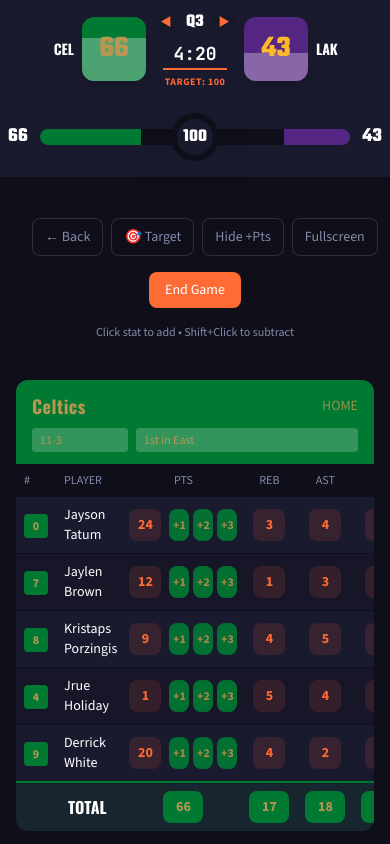
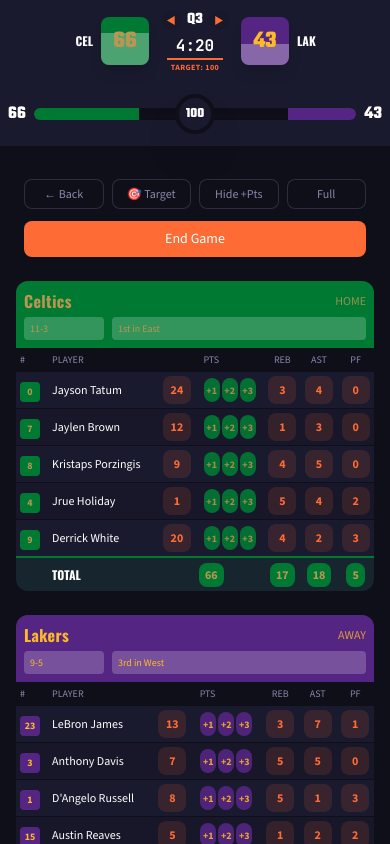
Before and after one commit to grayhaven7/scorebug, a React (Vite) app: page / in a window 390 px wide. Both pictures are taken after a click on the button "Resume Game". Shown: the top 844 px of the page. Built offline with nearby package versions, Linux system fonts and the light colour scheme.

Commit message:
Update GamePage and TargetScoreBar components for enhanced responsiveness and styling. Adjust padding, font sizes, and layout for better usability across devices. Introduce a new breakpoint variable in CSS for improved design consistency.

```diff
--- a/src/components/TargetScoreBar.tsx
+++ b/src/components/TargetScoreBar.tsx
@@ -22,10 +22,10 @@
   const awayPercent = Math.min(100, (awayScore / targetScore) * 100);
 
   return (
-    <div className="flex flex-row items-center w-full max-w-2xl px-2 md:px-4 py-3 md:py-4">
+    <div className="flex flex-row items-center w-full max-w-2xl px-2 md:px-4 py-2 md:py-4">
       {/* Home Score (Left) */}
       <div
-        className="text-xl md:text-2xl font-bold mr-3 md:mr-4"
+        className="text-lg md:text-2xl font-bold mr-2 md:mr-4"
         style={{
           fontFamily: theme.numberFont,
           color: theme.textColor
@@ -38,7 +38,7 @@
       <div className="flex-1 relative flex items-center justify-center">
         {/* Background Bar */}
         <div
-          className="absolute inset-x-0 h-4 md:h-6 rounded-full overflow-hidden flex flex-row shadow-inner"
+          className="absolute inset-x-0 h-3 md:h-6 rounded-full overflow-hidden flex flex-row shadow-inner"
           style={{ backgroundColor: theme.backgroundColor }}
         >
           {/* Left Half (Home) */}
@@ -68,7 +68,7 @@
 
         {/* Center Target Marker */}
         <div
-          className="relative z-10 w-12 h-12 md:w-16 md:h-16 rounded-full border-[6px] flex items-center justify-center font-bold text-lg md:text-xl shadow-2xl transition-all hover:scale-110"
+          className="relative z-10 w-10 h-10 md:w-16 md:h-16 rounded-full border-[4px] md:border-[6px] flex items-center justify-center font-bold text-sm md:text-xl shadow-2xl transition-all hover:scale-110"
           style={{
             backgroundColor: theme.secondaryBackground,
             borderColor: theme.backgroundColor,
@@ -82,7 +82,7 @@
 
       {/* Away Score (Right) */}
       <div
-        className="text-xl md:text-2xl font-bold ml-3 md:ml-4"
+        className="text-lg md:text-2xl font-bold ml-2 md:ml-4"
         style={{
           fontFamily: theme.numberFont,
           color: theme.textColor
--- a/src/index.css
+++ b/src/index.css
@@ -1,6 +1,7 @@
 @import "tailwindcss";
 
 @theme {
+  --breakpoint-xs: 475px;
   --font-display: 'Oswald', sans-serif;
   --font-body: 'Source Sans 3', sans-serif;
   --font-mono: 'JetBrains Mono', monospace;
--- a/src/pages/GamePage.tsx
+++ b/src/pages/GamePage.tsx
@@ -130,20 +130,20 @@
     >
       {/* Team Header */}
       <div
-        className="px-4 py-3"
+        className="px-2 md:px-4 py-2 md:py-3"
         style={{
           backgroundColor: team.primaryColor,
           color: team.secondaryColor,
         }}
       >
-        <div className="flex items-center gap-3 mb-2">
+        <div className="flex items-center gap-2 md:gap-3 mb-1 md:mb-2">
           <span
-            className="text-lg font-bold tracking-wide truncate"
+            className="text-base md:text-lg font-bold tracking-wide truncate"
             style={{ fontFamily: currentTheme.headerFont }}
           >
             {team.teamName}
           </span>
-          <span className="ml-auto text-sm opacity-80">
+          <span className="ml-auto text-xs md:text-sm opacity-80">
             {isHome ? 'HOME' : 'AWAY'}
           </span>
         </div>
@@ -152,18 +152,18 @@
         <div className="flex gap-2">
           <input
             type="text"
-            placeholder="Record (e.g. 11-3)"
+            placeholder="Record"
             value={team.record || ''}
             onChange={(e) => updateTeamDetails(teamType, 'record', e.target.value)}
-            className="w-24 px-2 py-1 text-xs rounded bg-white/20 border-transparent focus:bg-white/30 focus:outline-none placeholder-white/50"
+            className="w-20 md:w-24 px-1.5 md:px-2 py-1 text-[10px] md:text-xs rounded bg-white/20 border-transparent focus:bg-white/30 focus:outline-none placeholder-white/50"
             style={{ color: team.secondaryColor }}
           />
           <input
             type="text"
-            placeholder="Standing (e.g. 1st)"
+            placeholder="Standing"
             value={team.standing || ''}
             onChange={(e) => updateTeamDetails(teamType, 'standing', e.target.value)}
-            className="flex-1 px-2 py-1 text-xs rounded bg-white/20 border-transparent focus:bg-white/30 focus:outline-none placeholder-white/50"
+            className="flex-1 px-1.5 md:px-2 py-1 text-[10px] md:text-xs rounded bg-white/20 border-transparent focus:bg-white/30 focus:outline-none placeholder-white/50"
             style={{ color: team.secondaryColor }}
           />
         </div>
@@ -175,13 +175,13 @@
           <thead>
             <tr style={{ backgroundColor: currentTheme.backgroundColor }}>
               <th
-                className="px-2 md:px-3 py-2 text-left text-xs font-medium"
+                className="px-1 md:px-3 py-1 md:py-2 text-left text-[10px] md:text-xs font-medium w-8"
                 style={{ color: currentTheme.textSecondary }}
               >
                 #
               </th>
               <th
-                className="px-2 md:px-3 py-2 text-left text-xs font-medium"
+                className="px-1 md:px-3 py-1 md:py-2 text-left text-[10px] md:text-xs font-medium min-w-[80px]"
                 style={{ color: currentTheme.textSecondary }}
               >
                 PLAYER
@@ -190,10 +190,10 @@
                 <th
                   key={stat}
                   colSpan={stat === 'points' && settings.scoreboardConfig.showQuickPoints ? 2 : 1}
-                  className="px-2 md:px-3 py-2 text-center text-xs font-medium"
+                  className="px-1 md:px-3 py-1 md:py-2 text-center text-[10px] md:text-xs font-medium"
                   style={{ color: currentTheme.textSecondary }}
                 >
-                  {statLabels[stat]}
+                  {statLabels[stat].slice(0, 3)}
                 </th>
               ))}
             </tr>
@@ -211,9 +211,9 @@
                       : currentTheme.backgroundColor + '40',
                 }}
               >
-                <td className="px-2 md:px-3 py-2">
+                <td className="px-1 md:px-3 py-1 md:py-2">
                   <span
-                    className="inline-block w-6 md:w-8 h-6 rounded text-center text-xs font-bold leading-6"
+                    className="inline-block w-5 h-5 md:w-8 md:h-6 rounded text-center text-[10px] md:text-xs font-bold leading-5 md:leading-6"
                     style={{
                       backgroundColor: team.primaryColor,
                       color: team.secondaryColor,
@@ -222,16 +222,16 @@
                     {player.jerseyNumber}
                   </span>
                 </td>
-                <td className="px-2 md:px-3 py-2 font-medium text-sm">{player.playerName}</td>
+                <td className="px-1 md:px-3 py-1 md:py-2 font-medium text-xs md:text-sm truncate max-w-[100px]">{player.playerName}</td>
                 {enabledStats.map(stat => {
                   const cellId = `${teamType}-${player.playerId}-${stat}`;
                   const value = player[stat as keyof PlayerGameStats];
                   return (
                     <>
-                      <td key={stat} className="px-1 md:px-2 py-2 text-center">
+                      <td key={stat} className="px-0.5 md:px-2 py-1 md:py-2 text-center">
                         <button
                           onClick={e => handleStatClick(teamType, player.playerId, stat as keyof PlayerGameStats, e)}
-                          className={`w-8 md:w-10 h-8 rounded font-bold text-sm transition-all hover:scale-110 cursor-pointer ${
+                          className={`w-7 h-7 md:w-10 md:h-8 rounded font-bold text-xs md:text-sm transition-all hover:scale-110 cursor-pointer ${
                             animatingCell === cellId ? 'stat-pop' : ''
                           }`}
                           style={{
@@ -245,13 +245,13 @@
                         </button>
                       </td>
                       {stat === 'points' && settings.scoreboardConfig.showQuickPoints && (
-                        <td className="px-1 py-2 text-center w-20 md:w-24">
-                          <div className="flex gap-1 justify-center">
+                        <td className="px-0.5 py-1 md:py-2 text-center min-w-[60px] md:w-24">
+                          <div className="flex gap-0.5 md:gap-1 justify-center">
                             {[1, 2, 3].map(pts => (
                               <button
                                 key={pts}
                                 onClick={() => updatePlayerStat(teamType, player.playerId, 'points', pts)}
-                                className="w-5 md:w-6 h-8 rounded text-xs font-bold transition-all hover:scale-110 hover:brightness-110"
+                                className="w-4 h-6 md:w-6 md:h-8 rounded text-[10px] md:text-xs font-bold transition-all hover:scale-110 hover:brightness-110 flex items-center justify-center"
                                 style={{
                                   backgroundColor: team.primaryColor,
                                   color: team.secondaryColor,
@@ -278,14 +278,14 @@
                 backgroundColor: team.primaryColor + '20',
               }}
             >
-              <td className="px-3 py-2"></td>
-              <td className="px-3 py-2" style={{ fontFamily: currentTheme.headerFont }}>
+              <td className="px-1 md:px-3 py-1 md:py-2"></td>
+              <td className="px-1 md:px-3 py-1 md:py-2 text-xs md:text-sm" style={{ fontFamily: currentTheme.headerFont }}>
                 TOTAL
               </td>
               {enabledStats.map(stat => (
-                <td key={stat} colSpan={stat === 'points' && settings.scoreboardConfig.showQuickPoints ? 2 : 1} className="px-2 py-2 text-center">
+                <td key={stat} colSpan={stat === 'points' && settings.scoreboardConfig.showQuickPoints ? 2 : 1} className="px-0.5 md:px-2 py-1 md:py-2 text-center">
                   <span
-                    className="inline-block w-10 h-8 leading-8 rounded font-bold text-sm"
+                    className="inline-block px-1.5 md:px-0 md:w-10 h-6 md:h-8 leading-6 md:leading-8 rounded font-bold text-xs md:text-sm"
                     style={{
                       backgroundColor: team.primaryColor,
                       color: team.secondaryColor,
@@ -304,10 +304,10 @@
   );
 
   const renderScoreboard = () => (
-    <div className="max-w-7xl mx-auto px-2 sm:px-4">
-      <div className="flex items-center justify-between py-2 sm:py-4 md:py-8">
+    <div className="max-w-7xl mx-auto px-2 sm:px-4 w-full">
+      <div className="flex items-center justify-between py-2 sm:py-4 md:py-8 gap-2">
         {/* Home Team Score */}
-        <div className="flex items-center gap-2 sm:gap-4 md:gap-8 flex-1 justify-end">
+        <div className="flex items-center gap-2 sm:gap-4 md:gap-8 flex-1 justify-end min-w-0">
           <div className="hidden sm:block text-right max-w-[80px] sm:max-w-[150px] md:max-w-xs overflow-hidden">
             <p
               className="text-sm sm:text-lg md:text-3xl font-bold truncate tracking-tight text-right"
@@ -320,16 +320,16 @@
             </p>
           </div>
           {/* Mobile Team Name (condensed) */}
-          <div className="sm:hidden">
+          <div className="sm:hidden min-w-0 shrink">
             <p
-              className="text-sm font-bold text-right"
+              className="text-xs xs:text-sm font-bold text-right truncate"
               style={{ fontFamily: currentTheme.headerFont }}
             >
               {homeTeam.teamName.slice(0, 3).toUpperCase()}
             </p>
           </div>
           <div
-            className="w-16 h-16 sm:w-20 sm:h-20 md:w-32 md:h-32 rounded-xl sm:rounded-2xl flex flex-col items-center justify-center relative overflow-hidden shadow-lg shrink-0"
+            className="w-12 h-12 xs:w-16 xs:h-16 sm:w-20 sm:h-20 md:w-32 md:h-32 rounded-lg sm:rounded-2xl flex flex-col items-center justify-center relative overflow-hidden shadow-lg shrink-0"
             style={{ backgroundColor: homeTeam.primaryColor }}
           >
             {currentGame.targetScore && (
@@ -339,7 +339,7 @@
               />
             )}
             <span
-              className="text-3xl sm:text-4xl md:text-7xl font-black relative z-10"
+              className="text-2xl xs:text-3xl sm:text-4xl md:text-7xl font-black relative z-10 leading-none"
               style={{
                 color: homeTeam.secondaryColor,
                 fontFamily: currentTheme.numberFont,
@@ -352,34 +352,34 @@
 
           {/* Center - Quarter & Time */}
         {(settings.scoreboardConfig.showQuarter || settings.scoreboardConfig.showTimer) && (
-          <div className="text-center flex flex-col items-center mx-2 sm:mx-4 md:mx-8 shrink-0">
+          <div className="text-center flex flex-col items-center mx-1 xs:mx-2 sm:mx-4 md:mx-8 shrink-0">
             {settings.scoreboardConfig.showQuarter && (
-              <div className="flex items-center gap-1 sm:gap-2 md:gap-4 mb-1 sm:mb-2">
+              <div className="flex items-center gap-1 sm:gap-2 md:gap-4 mb-0.5 sm:mb-2">
                 <button
                   onClick={() => handleQuarterChange(-1)}
-                  className="w-6 h-6 sm:w-8 sm:h-8 md:w-10 md:h-10 rounded-full transition-all hover:scale-110 flex items-center justify-center bg-black/5 hover:bg-black/10"
+                  className="w-5 h-5 xs:w-6 xs:h-6 sm:w-8 sm:h-8 md:w-10 md:h-10 rounded-full transition-all hover:scale-110 flex items-center justify-center bg-black/5 hover:bg-black/10"
                   style={{
                     color: currentTheme.accentColor,
                   }}
                   disabled={quarter <= 1}
                 >
-                  <span className="text-xs sm:text-sm md:text-lg">◀</span>
+                  <span className="text-[10px] xs:text-xs sm:text-sm md:text-lg">◀</span>
                 </button>
                 <span
-                  className="text-lg sm:text-2xl md:text-4xl font-black px-1 sm:px-2 md:px-4 min-w-[2.5ch] sm:min-w-[3ch]"
+                  className="text-base xs:text-lg sm:text-2xl md:text-4xl font-black px-0.5 sm:px-2 md:px-4 min-w-[2ch] sm:min-w-[3ch]"
                   style={{ fontFamily: currentTheme.numberFont }}
                 >
                   Q{quarter}
                 </span>
                 <button
                   onClick={() => handleQuarterChange(1)}
-                  className="w-6 h-6 sm:w-8 sm:h-8 md:w-10 md:h-10 rounded-full transition-all hover:scale-110 flex items-center justify-center bg-black/5 hover:bg-black/10"
+                  className="w-5 h-5 xs:w-6 xs:h-6 sm:w-8 sm:h-8 md:w-10 md:h-10 rounded-full transition-all hover:scale-110 flex items-center justify-center bg-black/5 hover:bg-black/10"
                   style={{
                     color: currentTheme.accentColor,
                   }}
                   disabled={quarter >= 4}
                 >
-                  <span className="text-xs sm:text-sm md:text-lg">▶</span>
+                  <span className="text-[10px] xs:text-xs sm:text-sm md:text-lg">▶</span>
                 </button>
               </div>
             )}
@@ -388,7 +388,7 @@
                 type="text"
                 value={timeRemaining}
                 onChange={e => updateCurrentGame({ timeRemaining: e.target.value })}
-                className="w-16 sm:w-24 md:w-32 text-center bg-transparent border-b-2 text-lg sm:text-xl md:text-3xl font-mono focus:outline-none font-bold"
+                className="w-14 xs:w-16 sm:w-24 md:w-32 text-center bg-transparent border-b-2 text-base xs:text-lg sm:text-xl md:text-3xl font-mono focus:outline-none font-bold"
                 style={{
                   borderColor: currentTheme.accentColor,
                   color: currentTheme.textColor,
@@ -396,7 +396,7 @@
               />
             )}
             {currentGame.targetScore && (
-              <div className="text-[10px] sm:text-xs md:text-sm font-bold mt-1 sm:mt-2 whitespace-nowrap uppercase tracking-wider" style={{ color: currentTheme.accentColor }}>
+              <div className="text-[8px] xs:text-[10px] sm:text-xs md:text-sm font-bold mt-0.5 sm:mt-2 whitespace-nowrap uppercase tracking-wider" style={{ color: currentTheme.accentColor }}>
                 TARGET: {currentGame.targetScore}
               </div>
             )}
@@ -404,9 +404,9 @@
         )}
 
         {/* Away Team Score */}
-        <div className="flex items-center gap-2 sm:gap-4 md:gap-8 flex-1 justify-start">
+        <div className="flex items-center gap-2 sm:gap-4 md:gap-8 flex-1 justify-start min-w-0">
           <div
-            className="w-16 h-16 sm:w-20 sm:h-20 md:w-32 md:h-32 rounded-xl sm:rounded-2xl flex flex-col items-center justify-center relative overflow-hidden shadow-lg shrink-0"
+            className="w-12 h-12 xs:w-16 xs:h-16 sm:w-20 sm:h-20 md:w-32 md:h-32 rounded-lg sm:rounded-2xl flex flex-col items-center justify-center relative overflow-hidden shadow-lg shrink-0"
             style={{ backgroundColor: awayTeam.primaryColor }}
           >
             {currentGame.targetScore && (
@@ -416,7 +416,7 @@
               />
             )}
             <span
-              className="text-3xl sm:text-4xl md:text-7xl font-black relative z-10"
+              className="text-2xl xs:text-3xl sm:text-4xl md:text-7xl font-black relative z-10 leading-none"
               style={{
                 color: awayTeam.secondaryColor,
                 fontFamily: currentTheme.numberFont,
@@ -437,9 +437,9 @@
             </p>
           </div>
           {/* Mobile Team Name (condensed) */}
-          <div className="sm:hidden text-left">
+          <div className="sm:hidden min-w-0 shrink">
             <p
-              className="text-sm font-bold text-left"
+              className="text-xs xs:text-sm font-bold text-left truncate"
               style={{ fontFamily: currentTheme.headerFont }}
             >
               {awayTeam.teamName.slice(0, 3).toUpperCase()}
@@ -451,11 +451,11 @@
   );
 
   const renderActionBar = () => (
-    <div className="flex flex-col sm:flex-row items-center justify-between mb-6 gap-4 p-4">
-      <div className="flex w-full sm:w-auto justify-between sm:justify-start gap-2 sm:gap-4">
+    <div className="flex flex-col md:flex-row items-center justify-between mb-4 md:mb-6 gap-3 md:gap-4 p-2 md:p-4">
+      <div className="flex flex-wrap w-full md:w-auto justify-center md:justify-start gap-2">
         <button
           onClick={() => setShowExitConfirm(true)}
-          className="px-3 sm:px-4 py-2 rounded-lg text-sm font-medium transition-all hover:opacity-80 flex-1 sm:flex-none whitespace-nowrap"
+          className="px-3 py-1.5 md:py-2 rounded-lg text-xs md:text-sm font-medium transition-all hover:opacity-80 flex-1 md:flex-none whitespace-nowrap min-w-[70px]"
           style={{
             backgroundColor: currentTheme.backgroundColor,
             border: `1px solid ${currentTheme.textSecondary}40`,
@@ -467,7 +467,7 @@
         </button>
         <button
           onClick={() => setShowTargetModal(true)}
-          className="px-3 sm:px-4 py-2 rounded-lg text-sm font-medium transition-all hover:opacity-80 flex-1 sm:flex-none whitespace-nowrap"
+          className="px-3 py-1.5 md:py-2 rounded-lg text-xs md:text-sm font-medium transition-all hover:opacity-80 flex-1 md:flex-none whitespace-nowrap min-w-[70px]"
           style={{
             backgroundColor: currentTheme.backgroundColor,
             border: `1px solid ${currentTheme.textSecondary}40`,
@@ -479,7 +479,7 @@
         </button>
         <button
           onClick={() => updateScoreboardConfig({ showQuickPoints: !settings.scoreboardConfig.showQuickPoints })}
-          className="px-3 sm:px-4 py-2 rounded-lg text-sm font-medium transition-all hover:opacity-80 flex-1 sm:flex-none whitespace-nowrap"
+          className="px-3 py-1.5 md:py-2 rounded-lg text-xs md:text-sm font-medium transition-all hover:opacity-80 flex-1 md:flex-none whitespace-nowrap min-w-[70px]"
           style={{
             backgroundColor: currentTheme.backgroundColor,
             border: `1px solid ${currentTheme.textSecondary}40`,
@@ -491,7 +491,7 @@
         </button>
         <button
           onClick={toggleFullscreen}
-          className="px-3 sm:px-4 py-2 rounded-lg text-sm font-medium transition-all hover:opacity-80 flex-1 sm:flex-none whitespace-nowrap"
+          className="px-3 py-1.5 md:py-2 rounded-lg text-xs md:text-sm font-medium transition-all hover:opacity-80 flex-1 md:flex-none whitespace-nowrap min-w-[70px]"
           style={{
             backgroundColor: currentTheme.backgroundColor,
             border: `1px solid ${currentTheme.textSecondary}40`,
@@ -499,17 +499,17 @@
             borderRadius: currentTheme.borderRadius,
           }}
         >
-          {isFullscreen ? 'Exit Full' : 'Fullscreen'}
+          {isFullscreen ? 'Exit Full' : 'Full'}
         </button>
       </div>
 
-      <p className="text-xs text-center order-last sm:order-none" style={{ color: currentTheme.textSecondary }}>
-        Click stat to add • Shift+Click to subtract
+      <p className="hidden xs:block text-[10px] md:text-xs text-center order-last md:order-none opacity-60" style={{ color: currentTheme.textSecondary }}>
+        Click to add • Shift+Click to subtract
       </p>
 
       <button
         onClick={() => setShowEndConfirm(true)}
-        className="px-4 py-2 rounded-lg text-sm font-medium transition-all hover:scale-105"
+        className="w-full md:w-auto px-4 py-2 rounded-lg text-sm font-medium transition-all hover:scale-105"
         style={{
           backgroundColor: currentTheme.accentColor,
           color: '#fff',
```
